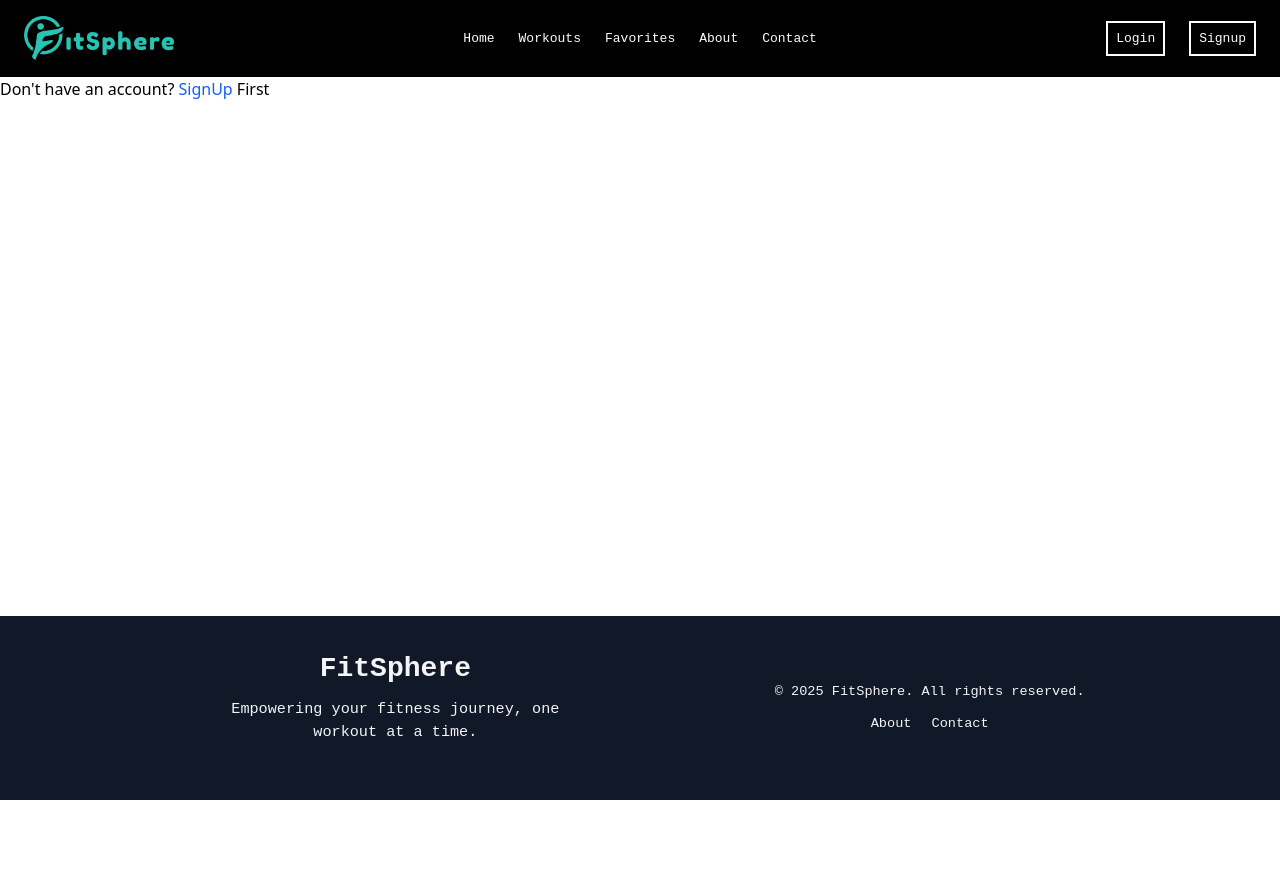
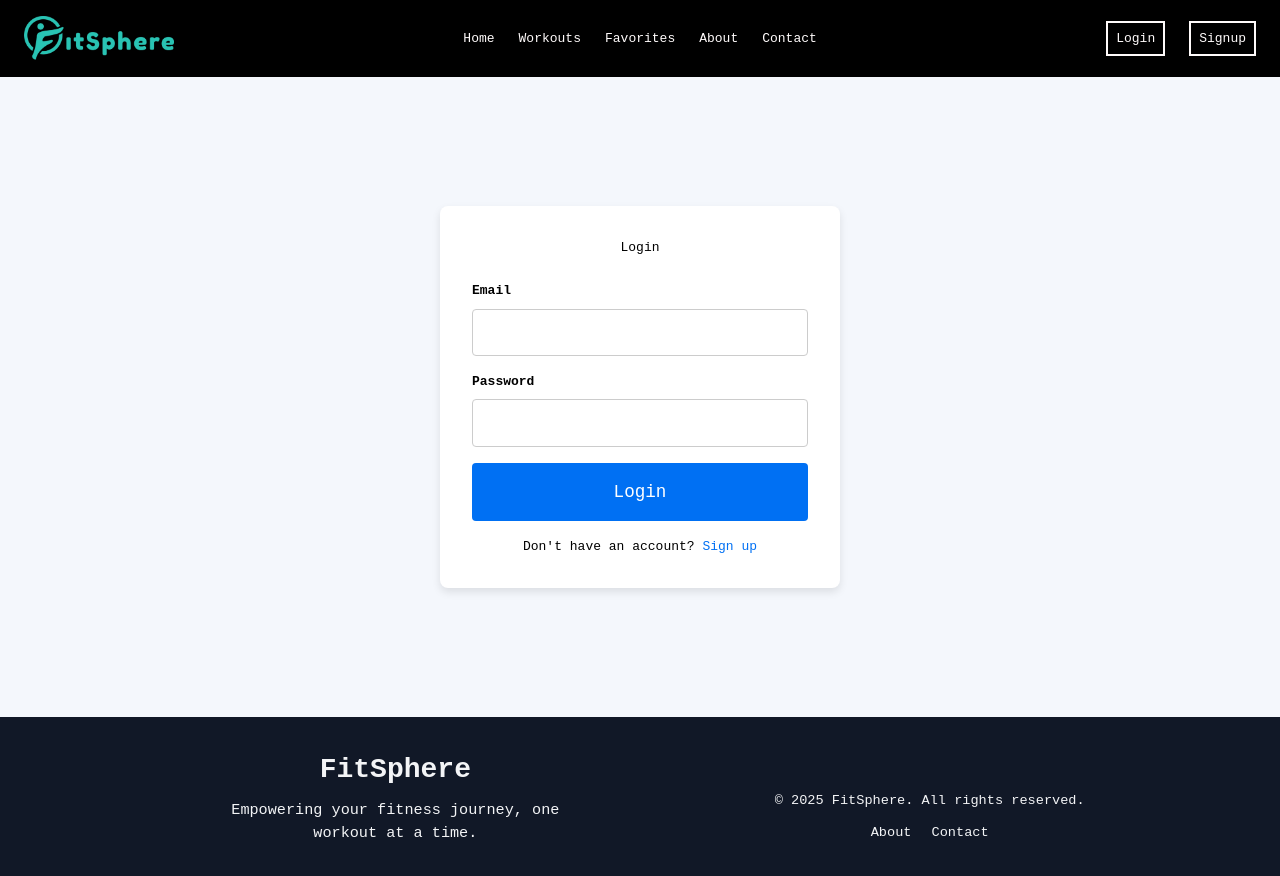
Before and after one commit to ABHIGYA0205/Capstone2, a Next.js app: page /auth/login in a window 1280 px wide. Shown: the top 876 px of the page. Before the commit the page ends 800 px from the top, so only its background shows below. Built offline with nearby package versions, Linux system fonts and the light colour scheme.

Commit message:
login and signup

```diff
--- /dev/null
+++ b/src/app/auth/login/login.css
@@ -0,0 +1,68 @@
+.authContainer {
+    display: flex;
+    justify-content: center;
+    align-items: center;
+    height: 80vh;
+    background-color: #f4f7fc;
+    font-family: monospace;
+  }
+
+  .authForm {
+    background-color: #fff;
+    padding: 2rem;
+    border-radius: 8px;
+    box-shadow: 0 4px 8px rgba(0, 0, 0, 0.1);
+    width: 100%;
+    max-width: 400px;
+  }
+
+  .authForm h2 {
+    text-align: center;
+    margin-bottom: 1.5rem;
+  }
+
+  .formGroup {
+    margin-bottom: 1rem;
+  }
+
+  .formGroup label {
+    display: block;
+    font-weight: bold;
+    margin-bottom: 0.5rem;
+  }
+
+  .formGroup input {
+    width: 100%;
+    padding: 0.8rem;
+    border: 1px solid #ccc;
+    border-radius: 4px;
+  }
+
+  .authButton {
+    width: 100%;
+    padding: 1rem;
+    background-color: #0070f3;
+    color: #fff;
+    border: none;
+    border-radius: 4px;
+    font-size: 1.1rem;
+    cursor: pointer;
+  }
+
+  .authButton:hover {
+    background-color: #005bb5;
+  }
+
+  p {
+    text-align: center;
+    margin-top: 1rem;
+  }
+
+  a {
+    color: #0070f3;
+    text-decoration: none;
+  }
+
+  a:hover {
+    text-decoration: underline;
+  }
--- a/src/app/auth/login/page.js
+++ b/src/app/auth/login/page.js
@@ -1,11 +1,26 @@
-"use client"
+import Link from 'next/link';
+import './login.css'
 
-function Login() {
+const Login = () => {
   return (
-    <div>
-       <p> Don't have an account? <a href='/auth/signup' className='text-blue-600'> SignUp </a> First</p>
+    <div className='authContainer'>
+      <div className='authForm'>
+        <h2>Login</h2>
+        <form>
+          <div className='formGroup'>
+            <label htmlFor="email">Email</label>
+            <input type="email" id="email" name="email" required />
+          </div>
+          <div className='formGroup'>
+            <label htmlFor="password">Password</label>
+            <input type="password" id="password" name="password" required />
+          </div>
+          <button type="submit" className='authButton'>Login</button>
+        </form>
+        <p>Don't have an account? <Link href="./signup">Sign up</Link></p>
+      </div>
     </div>
-  )
-}
+  );
+};
 
-export default Login
+export default Login;
--- a/src/app/auth/signup/page.js
+++ b/src/app/auth/signup/page.js
@@ -1,11 +1,30 @@
-"use client"
+import Link from 'next/link';
+import './signup.css';
 
-function Signup() {
+const Signup = () => {
   return (
-    <div>
-       Signup page
+    <div className='authContainer'>
+      <div className='authForm'>
+        <h2>Sign Up</h2>
+        <form>
+          <div className='formGroup'>
+            <label htmlFor="email">Email</label>
+            <input type="email" id="email" name="email" required />
+          </div>
+          <div className='formGroup'>
+            <label htmlFor="password">Password</label>
+            <input type="password" id="password" name="password" required />
+          </div>
+          <div className='formGroup'>
+            <label htmlFor="confirm-password">Confirm Password</label>
+            <input type="password" id="confirm-password" name="confirm-password" required />
+          </div>
+          <button type="submit" className='authButton'>Sign Up</button>
+        </form>
+        <p>Already have an account? <Link href="./login">Login</Link></p>
+      </div>
     </div>
-  )
-}
+  );
+};
 
-export default Signup
+export default Signup;
--- /dev/null
+++ b/src/app/auth/signup/signup.css
@@ -0,0 +1,68 @@
+.authContainer {
+    display: flex;
+    justify-content: center;
+    align-items: center;
+    height: 80vh;
+    background-color: #f4f7fc;
+    font-family: monospace;
+  }
+
+  .authForm {
+    background-color: #fff;
+    padding: 2rem;
+    border-radius: 8px;
+    box-shadow: 0 4px 8px rgba(0, 0, 0, 0.1);
+    width: 100%;
+    max-width: 400px;
+  }
+
+  .authForm h2 {
+    text-align: center;
+    margin-bottom: 1.5rem;
+  }
+
+  .formGroup {
+    margin-bottom: 1rem;
+  }
+
+  .formGroup label {
+    display: block;
+    font-weight: bold;
+    margin-bottom: 0.5rem;
+  }
+
+  .formGroup input {
+    width: 100%;
+    padding: 0.8rem;
+    border: 1px solid #ccc;
+    border-radius: 4px;
+  }
+
+  .authButton {
+    width: 100%;
+    padding: 1rem;
+    background-color: #0070f3;
+    color: #fff;
+    border: none;
+    border-radius: 4px;
+    font-size: 1.1rem;
+    cursor: pointer;
+  }
+
+  .authButton:hover {
+    background-color: #005bb5;
+  }
+
+  p {
+    text-align: center;
+    margin-top: 1rem;
+  }
+
+  a {
+    color: #0070f3;
+    text-decoration: none;
+  }
+
+  a:hover {
+    text-decoration: underline;
+  }
```
